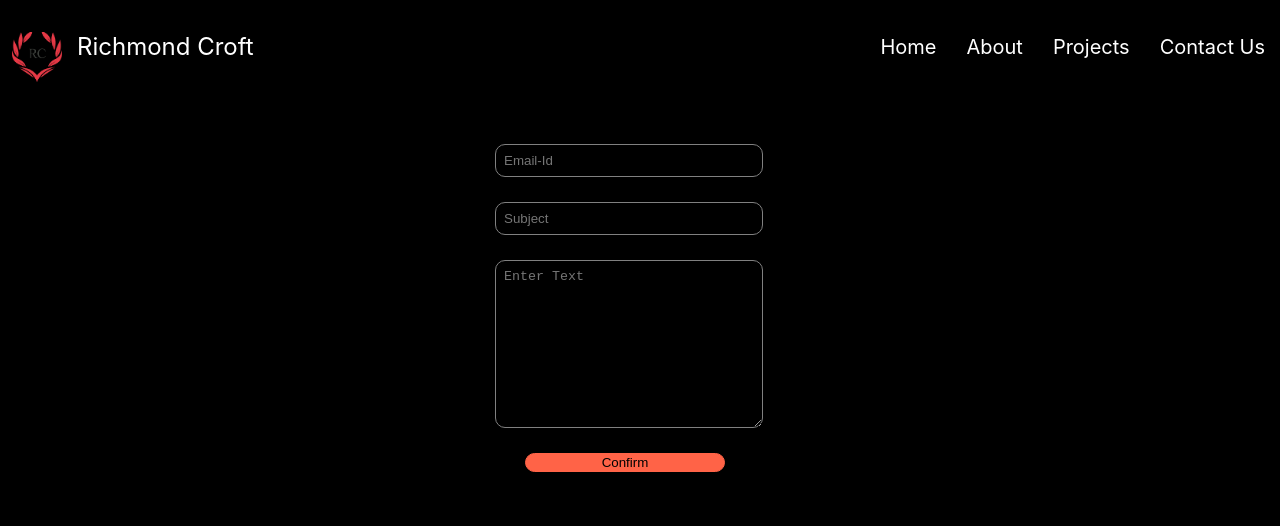
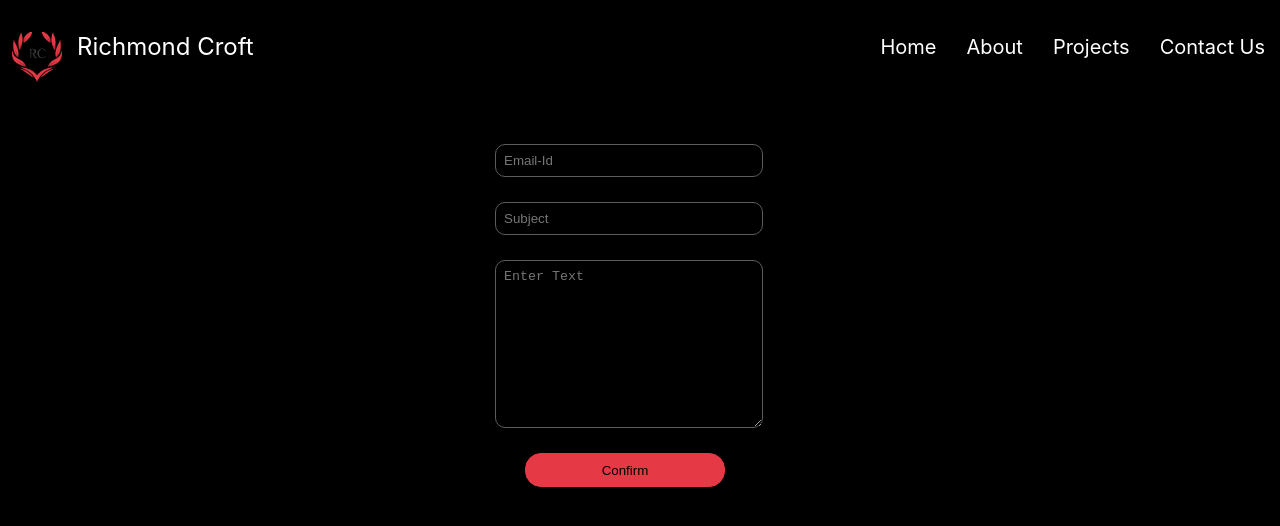
Before and after one commit to RichmondCroft/richmondcroft.com, a React (Create React App) app: page /contact in a window 1280 px wide. Shown: the top 526 px of the page. Built offline with nearby package versions, Linux system fonts and the light colour scheme.

Commit message:
Update style.css
Button Color changed
Border color changed

```diff
--- a/src/Header/Contact/style.css
+++ b/src/Header/Contact/style.css
@@ -14,7 +14,7 @@
 #email-id-box {
     padding: 8px;
     background-color: black;
-    border: 1px solid grey;
+    border: 1px solid #5c5c5c;
     border-radius: 10px;
     width: 250px;
     color: #fff
@@ -23,7 +23,7 @@
 #subject-text-input-box {
     padding: 8px;
     background-color: black;
-    border: 1px solid grey;
+    border: 1px solid #5c5c5c;
     border-radius: 10px;
     width: 250px;
     color: #fff
@@ -32,7 +32,7 @@
 #enter-text-here-input-box {
     padding: 8px;
     background-color: black;
-    border: 1px solid grey;
+    border: 1px solid #5c5c5c;
     border-radius: 10px;
     width: 250px;
     resize: vertical;
@@ -40,10 +40,10 @@
 }
 
 #confirm-submit-button {
-    width: 75px;
-    border: 1px solid tomato;
-    border-radius: 10px;
-    background-color: tomato;
+    height: 34px;
+    border: 1px solid #e63946;
+    border-radius: 16px;
+    background-color: #e63946;
     width: 200px;
     margin-left: 30px;
 }
```
